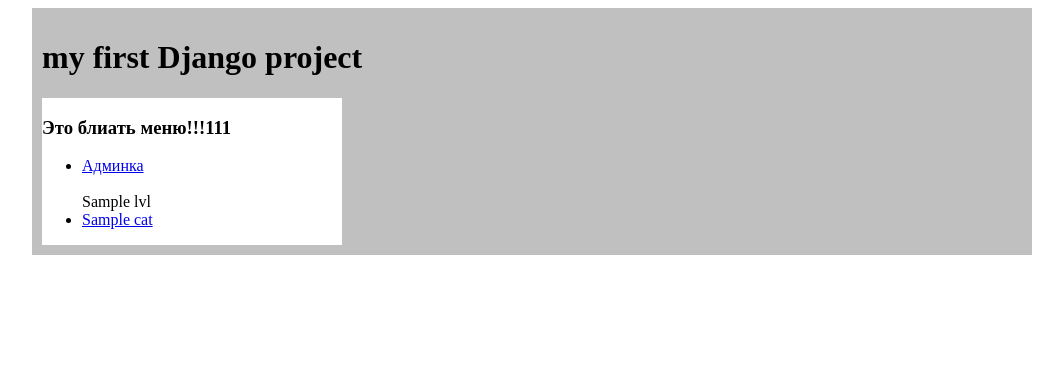
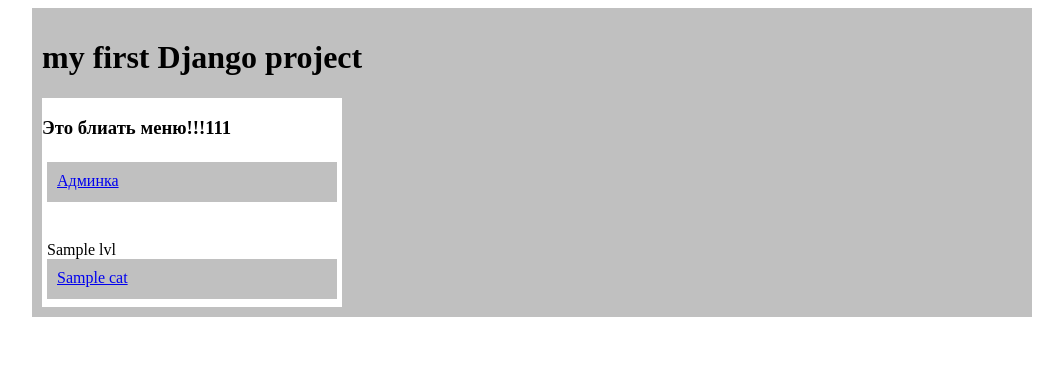
Before and after one commit to fdkitamory/DjangoSimpleCatalog, a Django app: template templates/base.html in a window 1280 px wide. Shown: the top 376 px of the page, without its empty margins (108-1171 px from the left). Run offline with Django 3.2, Linux system fonts and the light colour scheme; the template is opened without the code that fills it: most values are stand-ins (such as "Sample title", 1, 10 or a date in 2020); parts of the project's set-up code (start-up, migrations or seed data) failed here and were passed over.

Commit message:
Шаблонная магия! xD

```diff
--- a/templates/base.html
+++ b/templates/base.html
@@ -19,6 +19,29 @@
             margin: 0 20px 0 0;
             background: #fff;
         }
+            .menu{
+                margin: 0;
+                padding: 5px;
+            }
+                .menu__item{
+                    margin: 0 0 3px;
+                    list-style: none;
+                }
+                    .menu__item:hover{
+                        background: #FFF;
+                    }
+                    .menu__item a{
+                        display: block;
+                        height: 20px;
+                        padding: 10px;
+                        background: #c0c0c0;
+                    }
+                    .menu__item:hover a{
+                        background: #FFF;
+                    }
+
+
+
         .content{
             overflow: hidden;
         }
--- a/templates/menu.html
+++ b/templates/menu.html
@@ -7,10 +7,8 @@
     </li>
      {{ lvl }}
     {% for cat in categories %}
-       {% for key in cat %}
-            <li class="menu__item{% if cat.lvl > 0 %} sub{% endif %}">
-                <a href="/{{ cat.slug }}/">{{ cat.name }}</a>
-            </li>
-        {% endfor %}
+        <li class="menu__item" {% if cat.lvl > 0 %}style="padding: 0 0 0 {{ cat.lvl }}8px"{% endif %}>
+            <a href="/{{ cat.slug }}/">{{ cat.name }}</a>
+        </li>
     {% endfor %}
 </ul>
```
